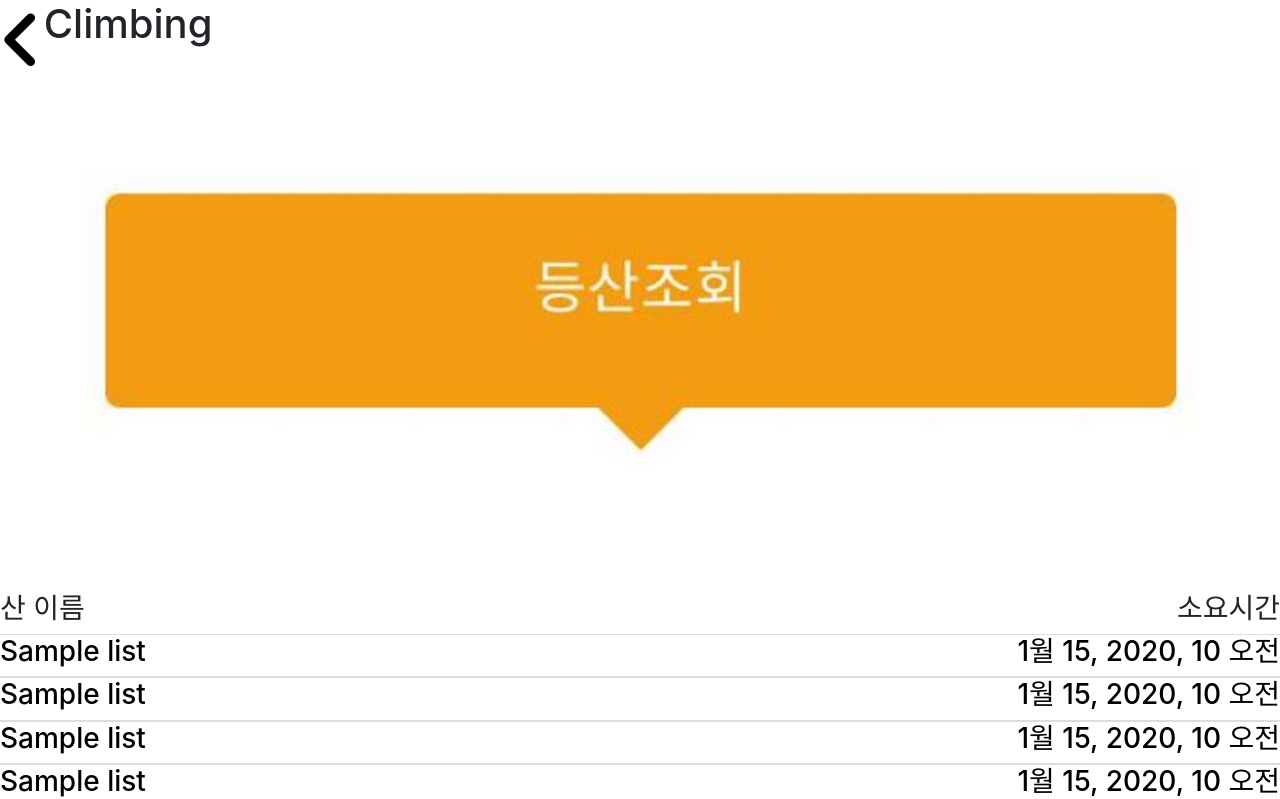
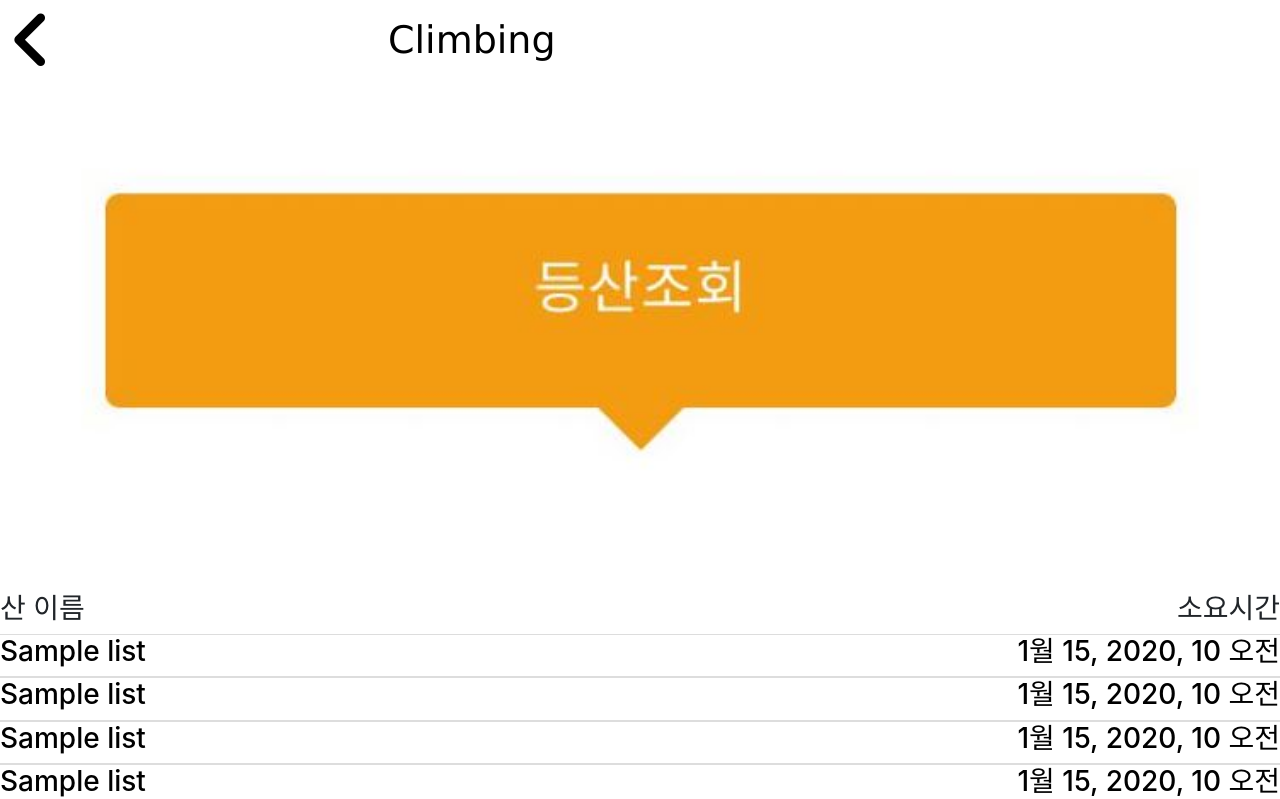
Before and after one commit to tsaurav18/climbing_App, a Django app: template Main/climbing/templates/mylist_main.html in a window 1280 px wide. Shown: the top 799 px of the page. Run offline with Django 3.2, Linux system fonts and the light colour scheme; the template is opened without the code that fills it: most values are stand-ins (such as "Sample title", 1, 10 or a date in 2020); some libraries are stand-ins or nearby versions.

Commit message:
오류 수정

```diff
--- a/Main/climbing/static/css/mylist_main.css
+++ b/Main/climbing/static/css/mylist_main.css
@@ -1,6 +1,7 @@
-*{}
-body {
+* {
+    padding: 0;
     margin: 0;
+    box-sizing: border-box;
 }
 a {
 text-decoration: none;
@@ -10,15 +11,36 @@ color: #000;
     float: left;
     width: 100%;
 }
-#header-area{
-    height: 8.5%;
-    background-color: white;
-    border-bottom: 1px solid #DDD;
+.container-box {
+
+    height: 10%;
+    width: 100%;
+    background-repeat: no-repeat;
+    background-size: 100%;
+    margin: 0;
+    padding: 0;
 }
-#header-area h3{
-    margin: 3px 0px;
-    text-align: center;
-    color: #000;
+
+.header {
+    padding: 0 10px;
+    height: 75px;
+}
+
+.logo {
+    color: black;
+    font-size: 38px;
+    font-family: verdana;
+    line-height: 80px;
+    padding-left: 30%;
+    font-weight: 500;
+    opacity: 1;
+}
+.container-rateme {
+    float: left;
+    width: 185px;
+    margin: 0 auto;
+    padding: 0;
+
 }
 .box1{
     width: 50%;
```
